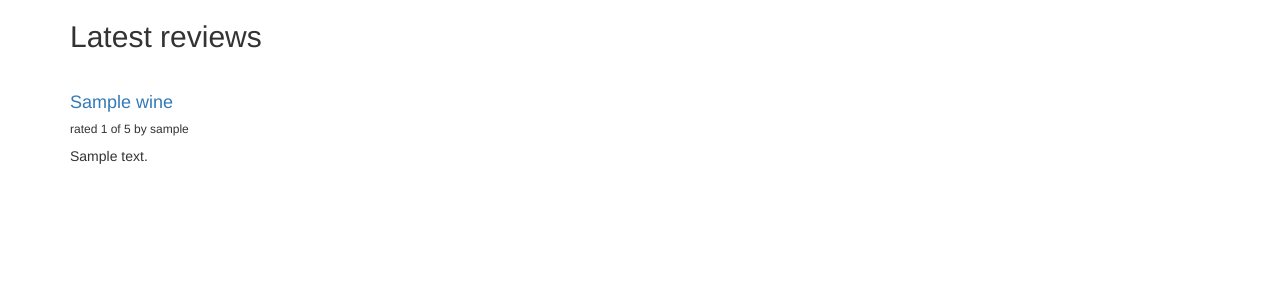
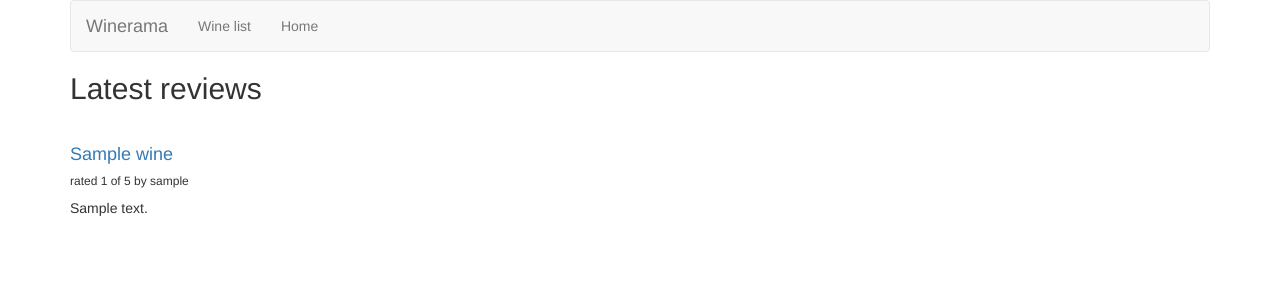
Before and after one commit to gurvinderd/djangodocker, a Django app: page /reviews/ in a window 1280 px wide. Shown: the top 300 px of the page. Run offline with Django 3.2, Linux system fonts and the light colour scheme; tables that the repository leaves empty hold one stand-in row (values such as "Sample post"); some libraries are stand-ins or nearby versions.

Commit message:
Wine Review : End of 1st tutorial

```diff
--- a/reviews/models.py
+++ b/reviews/models.py
@@ -1,3 +1,5 @@
+
+
 from django.db import models
 
 # Create your models here.
@@ -9,10 +11,18 @@ class Wine(models.Model):
     name = models.CharField(max_length=200)
 
     def average_rating(self):
-        all_ratings = map(lambda x: x.rating, self.review_set.all())
+        print(self.review_set.all())
+        print(self.review_set.values_list('rating', flat=True))
+        #all_ratings = map(lambda x: x.rating, self.review_set.values_list('rating', flat=True))
+        all_ratings = list(map(lambda x: x.rating, self.review_set.all()))
+        #print(list(all_ratings))
+        #print list((np.mean(all_ratings)))
+        print(np.mean(all_ratings))
         return np.mean(all_ratings)
+        #return self.review_set.all()
 
-    def __unicode__(self):
+
+    def __str__(self):
         return self.name
 
 
--- a/reviews/templates/review_list.html
+++ b/reviews/templates/review_list.html
@@ -1,7 +1,11 @@
 
- {% extends "base.html" %}
- {% block content %}
+ {% extends "reviewsbase.html" %}
+
+ {% block title %}
 <h2>Latest reviews</h2>
+{% endblock %}
+
+{% block content %}
 <br/>
 {% if latest_review_list %}
 <div>
--- a/reviews/views.py
+++ b/reviews/views.py
@@ -29,7 +29,9 @@ def wine_list(request):
 
 def wine_detail(request, wine_id):
     wine = get_object_or_404(Wine, pk=wine_id)
-    return render(request, 'wine_detail.html', {'wine': wine})
+    #return render(request, 'wine_detail.html', {'wine': wine})
+    form = ReviewForm()
+    return render(request, 'wine_detail.html', {'wine': wine, 'form': form})
 
 
 def add_review(request, wine_id):
--- /dev/null
+++ b/templates/reviewsbase.html
@@ -0,0 +1,36 @@
+<!DOCTYPE html>
+<html lang="en">
+  <head>
+    <meta charset="utf-8">
+    <meta http-equiv="X-UA-Compatible" content="IE=edge">
+    <meta name="viewport" content="width=device-width, initial-scale=1">
+    <title>MyBooks</title>
+    {% load bootstrap3 %}
+    {% bootstrap_css %}
+    {% bootstrap_javascript %}
+  </head>
+  <body>
+ {% block bootstrap3_content %}
+<div class="container">
+    <nav  class="navbar navbar-default">
+        <div class="navbar-header">
+            <a class="navbar-brand" href="{% url 'reviews:review_list' %}">Winerama</a>
+        </div>
+        <div id="navbar" class="navbar-collapse collapse">
+            <ul class="nav navbar-nav">
+                <li><a href="{% url 'reviews:wine_list' %}">Wine list</a></li>
+                <li><a href="{% url 'reviews:review_list' %}">Home</a></li>
+            </ul>
+        </div>
+    </nav>
+
+    <h1>{% block title %}(no title){% endblock %}</h1>
+
+    {% bootstrap_messages %}
+
+    {% block content %}(no content){% endblock %}
+</div>
+
+{% endblock %}
+  </body>
+</html>
```
Also changed, not shown: reviews/templates/wine_detail.html (+14 -9 lines).
